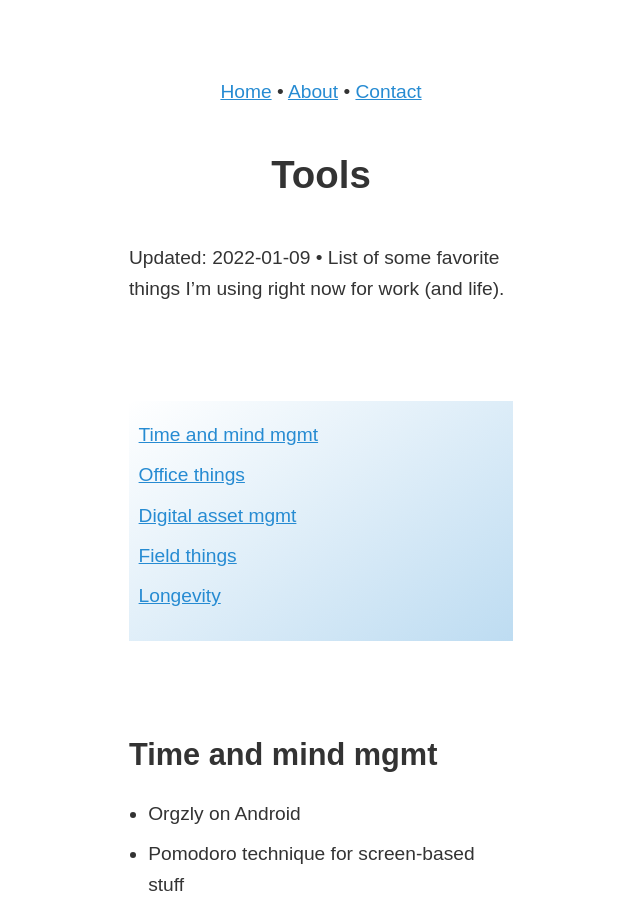
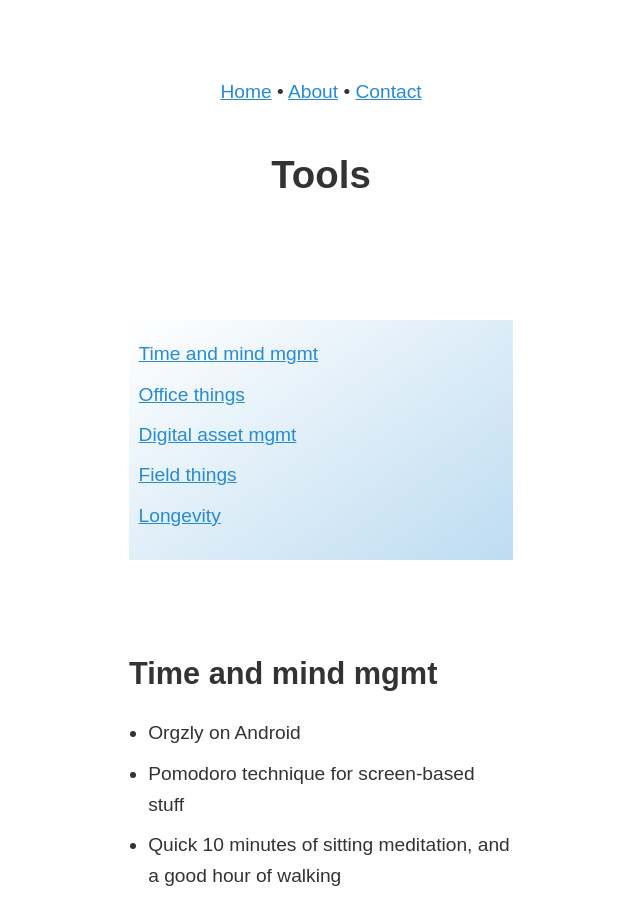
Before and after one commit to zachmccabe/zachmccabe.github.io, a Jekyll site: the page built from _tools/tools.md, in a window 1280 px wide and 900 px high. Shown: the whole window, without its empty margins (319-959 px from the left). Built offline with Jekyll 4.4.1, drawn with Linux system fonts in a browser that asks for light colours.

Commit message:
Update tools.md

```diff
--- a/_tools/tools.md
+++ b/_tools/tools.md
@@ -3,18 +3,16 @@
 layout: kaoliang_nite_3
 title: Tools
 date: 2022-01-09
-description: List of a few favorite tools I'm using right now
+description: "List of some favorite things I'm using right now for work (and life)."
+print: lede
 nav: |
-  + [Time and mind mgmt](https://www.zachmccabe.com/tools/index.html#time-and-mind-mgmt)
-  + [Office things](https://www.zachmccabe.com/tools/index.html#office-things)
-  + [Digital asset mgmt](https://www.zachmccabe.com/tools/index.html#digital-asset-mgmt)
-  + [Field things](https://www.zachmccabe.com/tools/index.html#field-things)
-  + [Longevity](https://www.zachmccabe.com/tools/index.html#longevity)
+  + [Time and mind mgmt](https://www.zachmccabe.com/tools/#time-and-mind-mgmt)
+  + [Office things](https://www.zachmccabe.com/tools/#office-things)
+  + [Digital asset mgmt](https://www.zachmccabe.com/tools/#digital-asset-mgmt)
+  + [Field things](https://www.zachmccabe.com/tools/#field-things)
+  + [Longevity](https://www.zachmccabe.com/tools/#longevity)
 
 ---
-
-
-Updated: {% include print_update.html %} • List of some favorite things I'm using right now for work (and life).
 
 
 
```
